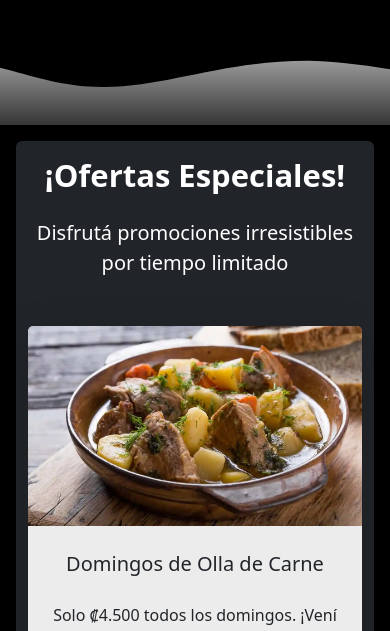
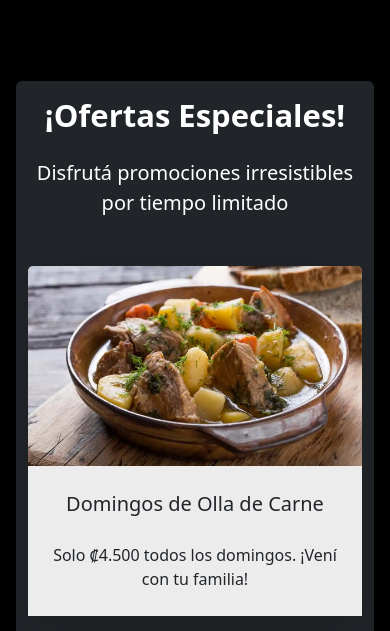
Before and after one commit to AndresCordero/la-vaca-flaca-restaurant, a React (Vite) app: page / in a window 390 px wide. Shown: the part 989-1620 px from the top of the page. Built offline with nearby package versions, Linux system fonts and the light colour scheme; no server answers.

Commit message:
footer added

```diff
--- a/src/components/Home.jsx
+++ b/src/components/Home.jsx
@@ -18,6 +18,7 @@ const Home = () => {
                 <video className="video-bg max-h-50 overflow-auto mb-5" autoPlay loop muted playsInline>
                     <source src={HomeVideo} type="video/mp4" />
                 </video>
+
                 <div className="overlay position-absolute w-100 h-100 d-flex justify-content-center align-items-center">
                     <div>
                         <h1 className="display-3 fw-bold">Bar y Restaurante Vaca Flaca</h1>
@@ -33,36 +34,21 @@ const Home = () => {
 
             {/* SVG */}
 
-            <div>
-                <svg
-                    className="frame-decoration w-100"
-                    style={{ height: '100px', display: 'block' }} // puedes ajustar la altura
-                    xmlns="http://www.w3.org/2000/svg"
-                    preserveAspectRatio="xMidYMid slice"
-                    viewBox="0 0 1920 192.275"
+
+            <div className="svg" style={{ overflow: 'hidden', lineHeight: 0, marginTop: '-140px', position: 'relative', zIndex: 1 }}>
+                <svg className='svg'
+                    viewBox="0 0 1440 310"
+                    preserveAspectRatio="none"
+                    style={{
+                        height: '200px',
+                        width: '100%',
+                        transition: 'height 0.3s ease-in-out', // Suaviza el cambio de altura
+                    }}
                 >
-
-                    {/* Gradient Definition */}
-                    <defs>
-                        <linearGradient id="grad1" x1="0%" y1="100%" x2="0%" y2="0%">
-                            <stop offset="0%" style={{ stopColor: '#000', stopOpacity: 1 }} />
-                            <stop offset="100%" style={{ stopColor: '#999', stopOpacity: 1 }} />
-                        </linearGradient>
-                    </defs>
-
-                    {/* First Path: Black Fill */}
                     <path
-                        fill="#000"
-                        d="M1920,158.755s-63.9,52.163-179.472,50.736c-121.494-1.5-185.839-49.738-305.984-49.733-109.21,0-181.491,51.733-300.537,50.233-123.941-1.562-225.214-50.126-390.43-50.374-123.821-.185-353.982,58.374-458.976,56.373-217.907-4.153-284.6-57.236-284.6-57.236V351.03H1920V158.755Z"
-                        transform="translate(0 -160.755)"
-                    />
-
-                    {/* Second Path: Gradient Fill */}
-                    <path
-                        fill="url(#grad1)"
-                        d="M0,158.755s63.9,52.163,179.472,50.736c121.494-1.5,185.839-49.738,305.984-49.733,109.21,0,181.491,51.733,300.537,50.233,123.941-1.562,225.214-50.126,390.43-50.374,123.821-.185,353.982,58.374,458.976,56.373,217.907-4.153,284.6-57.236,284.6-57.236V351.03H0V158.755Z"
-                        transform="translate(0 -90.755)"
-                    />
+                        d="M0,158.755s63.9,52.163,179.472,50.736c121.494-1.5,185.839-49.738,305.984-49.733,109.21,0,181.491,51.733,300.537,50.233,123.941-1.562,225.214-50.126,"
+                        style={{ fill: '#000' }}
+                    ></path>
                 </svg>
             </div>
 
@@ -152,7 +138,12 @@ const Home = () => {
                 {/* Seccion de redes */}
 
 
-                <section className="bg-secondary text-white text-center mt-3 p-md-3 position-relative rounded d-block mx-3 mx-md-5">
+                <section
+                    className="text-white text-center mt-3 p-md-3 position-relative rounded d-block mx-3 mx-md-5"
+                    style={{
+                        background: 'linear-gradient(135deg,rgb(0, 0, 0),rgba(46, 46, 46, 0.73))',
+                    }}
+                >
                     <div>
 
                         <img
--- a/src/components/styles/Home.css
+++ b/src/components/styles/Home.css
@@ -18,7 +18,6 @@
 
 .overlay {
     background: rgba(0, 0, 0, 0.5);
-    /* Oscurece el video para mejor lectura del texto */
     z-index: 1;
 }
 
@@ -32,6 +31,17 @@
 
 }
 
+@media (max-width: 768px) {
+    .svg {
+        height: 150px;
+        /* Reduce la altura en pantallas más pequeñas */
+    }
+
+    .svg path {
+        d: path("M0,158.755s63.9,52.163,179.472,50.736c121.494-1.5,185.839-49.738,305.984-49.733,109.21,0,181.491,51.733,300.537,50.233,123.941-1.562,225.214-50.126,390.43-50.374,123.821-.185,353.982,58.374,458.976,56.373,217.907-4.153,284.6-57.236,284.6-57.236V251.03H0V158.755Z");
+        /* Ajusta la curva */
+    }
+}
 
 .card-body {
     background-color: rgb(236, 236, 236);
@@ -51,9 +61,8 @@
 
 .social-image-floating {
     position: absolute;
-    left: -80px;
+    left: -10px;
     top: -45px;
-    /* Ajustá según el efecto que querés */
     bottom: 0;
     max-height: 320px;
 }
```
